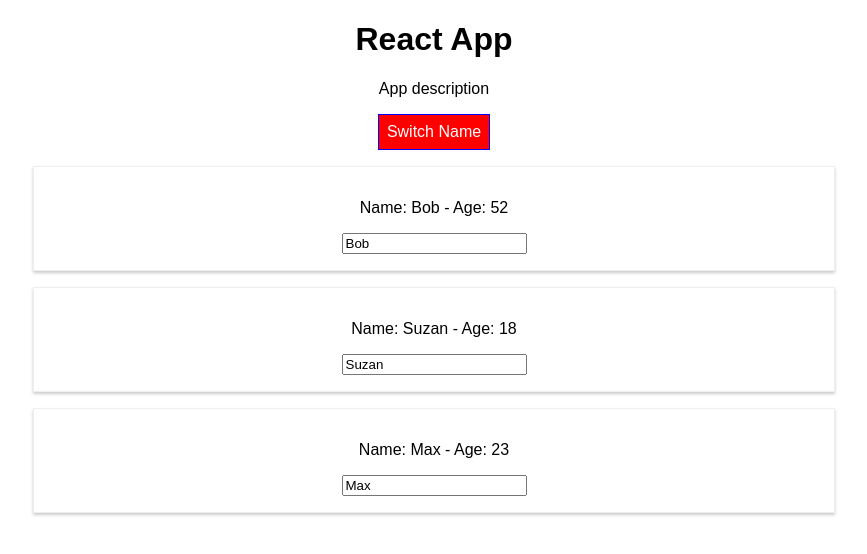
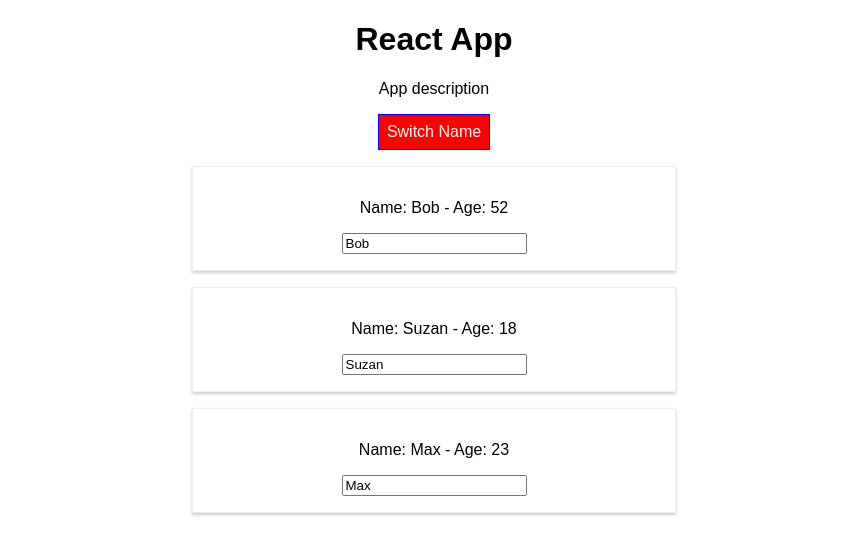
Before and after one commit to AungHan/react-app, a React (Create React App) app: page / in a window 1280 px wide. Both pictures are taken after a click on the button "Switch Name". Shown: the top 554 px of the page, without its empty margins (206-1073 px from the left). Built offline with nearby package versions, Linux system fonts and the light colour scheme.

Commit message:
Radium pseudo selector

```diff
--- a/package.json
+++ b/package.json
@@ -3,6 +3,7 @@
   "version": "0.1.0",
   "private": true,
   "dependencies": {
+    "radium": "^0.26.1",
     "react": "^17.0.1",
     "react-dom": "^17.0.1",
     "react-scripts": "1.1.5"
--- a/src/App.js
+++ b/src/App.js
@@ -1,6 +1,7 @@
 import React, { Component } from 'react';
 import './App.css';
 import Person from './Person/Person';
+import Radium, { StyleRoot } from 'radium';
 
 class App extends Component {
   state = {
@@ -59,7 +60,11 @@
       font: 'inherit',
       border: '1px solid blue',
       padding: '8px',
-      cursor: 'pointer'
+      cursor: 'pointer',
+      ':hover': {
+        backgroundColor: 'lightgreen',
+        color: 'black'
+      }
     }
 
     let persons = null;
@@ -80,6 +85,10 @@
       )
 
       buttonStyle.backgroundColor = 'red';
+      buttonStyle[':hover'] = {
+        backgroundColor: 'salmon',
+        color: 'black'
+      }
     }
 
     let classes = [];
@@ -91,6 +100,7 @@
     }
 
     return (
+      <StyleRoot>
         <div className="App">
           <h1>React App</h1>
           <p className={classes.join(' ')}>App description</p>
@@ -99,8 +109,9 @@
             onClick={this.togglePerson}>Switch Name</button>
           {persons}
         </div>
+      </StyleRoot>
     );
   }
 }
 
-export default App;
+export default Radium(App);
--- a/src/Person/Person.css
+++ b/src/Person/Person.css
@@ -6,3 +6,9 @@
   padding: 16px;
   text-align: center;
 }
+
+/* @media (min-width: 500px) {
+  .Person {
+    width: 450px;
+  }
+} */
--- a/src/Person/Person.js
+++ b/src/Person/Person.js
@@ -1,13 +1,19 @@
 import React from 'react';
 import './Person.css';
+import Radium from 'radium';
 
 const person = (props) => {
+    const personStyle = {
+        '@media (min-width: 500px)': {
+            width: '450px'
+        }
+    }
     return (
-        <div className="Person">
+        <div className="Person" style={personStyle}>
             <p onClick={props.click}>Name: {props.name} - Age: {props.age}</p>
             <input type="text" onChange={props.changed} value={props.name}/>
         </div>
     )
 }
 
-export default person;
+export default Radium(person);
```
Also changed, not shown: 1 other file (tests, documents, lock files or other folders). Lines whose indentation alone changed are shown as unchanged.
